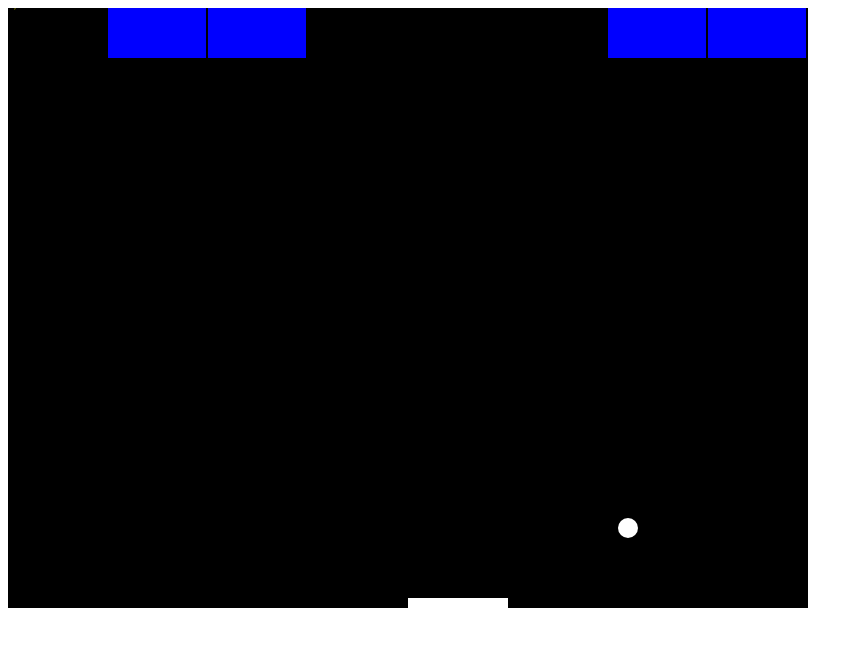
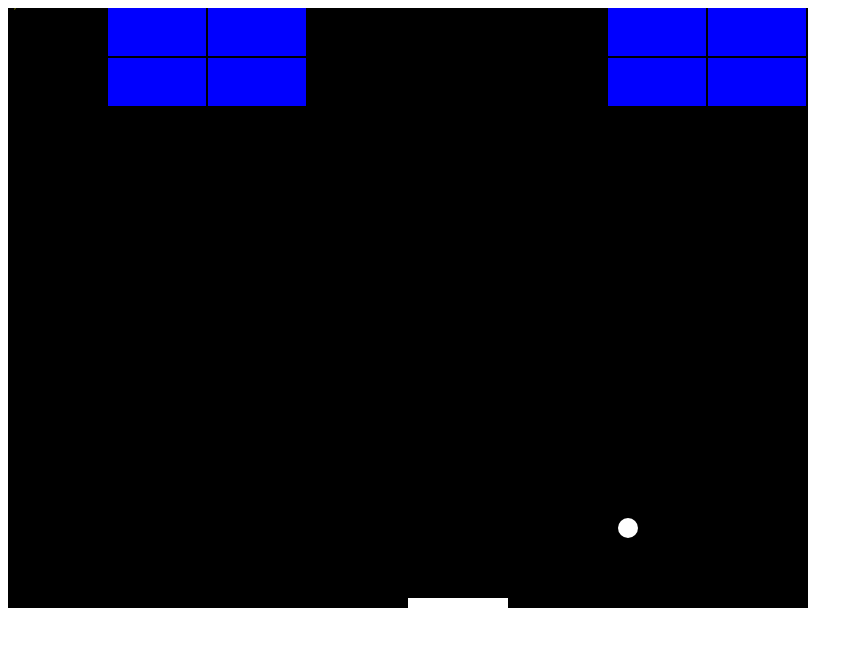
Before and after one commit to MiroslavYosifov/canvas-games, a website: page Games/FirstGame/index.html in a window 1280 px wide. Shown: the whole page, without its empty margins (0-863 px from the left). Drawn offline with Linux system fonts and the light colour scheme.

Commit message:
add rows

```diff
--- a/Games/FirstGame/index.html
+++ b/Games/FirstGame/index.html
@@ -17,9 +17,11 @@
 
         const BRICK_W = 100;
         const BRICK_H = 50;
-        const BRICK_COUNT = 8;
+        const BRICK_GAP = 2;
+        const BRICK_COL = 8;
+        const BRICK_ROWS = 2;
 
-        var brickGrid = new Array(BRICK_COUNT);
+        var brickGrid = new Array(BRICK_COL);
 
         const PADDLE_WIDTH = 100;
         const PADDLE_THICKNESS = 10;
@@ -42,7 +44,7 @@
         }
 
         function brickReset(params) {
-            for (let i = 0; i < BRICK_COUNT; i++) {
+            for (let i = 0; i < BRICK_COL; i++) {
                 if(Math.random() < 0.5) {
                     brickGrid[i] = true;
                 } else {
@@ -114,12 +116,12 @@
         }
 
         function drawBricks() {
-            for (let i = 0; i < BRICK_COUNT; i++) {
-                console.log(i);
-                if(brickGrid[i]) {
-                    colorRect(BRICK_W*i, 0, BRICK_W-2, BRICK_H, 'blue');
+            for (let row = 0; row < BRICK_ROWS; row++) {
+                for (let i = 0; i < BRICK_COL; i++) {
+                    if(brickGrid[i]) {
+                        colorRect(BRICK_W*i, BRICK_H*row, BRICK_W-BRICK_GAP, BRICK_H-BRICK_GAP, 'blue');
+                    }
                 }
-
             }
         }
 
@@ -132,7 +134,10 @@
 
             drawBricks();
 
-            colorText(mouseX+","+mouseY, mouseX, mouseY, "yellow");
+            var mouseBrickCol = mouseX / BRICK_W;
+            var mouseBrickRow = mouseY / BRICK_H;
+
+            colorText(mouseBrickCol+","+mouseBrickRow, mouseX, mouseY, "yellow");
         }
 
         function colorRect(topLeftX, topLeftY, boxWidth, boxHeight, fillColor) {
```
